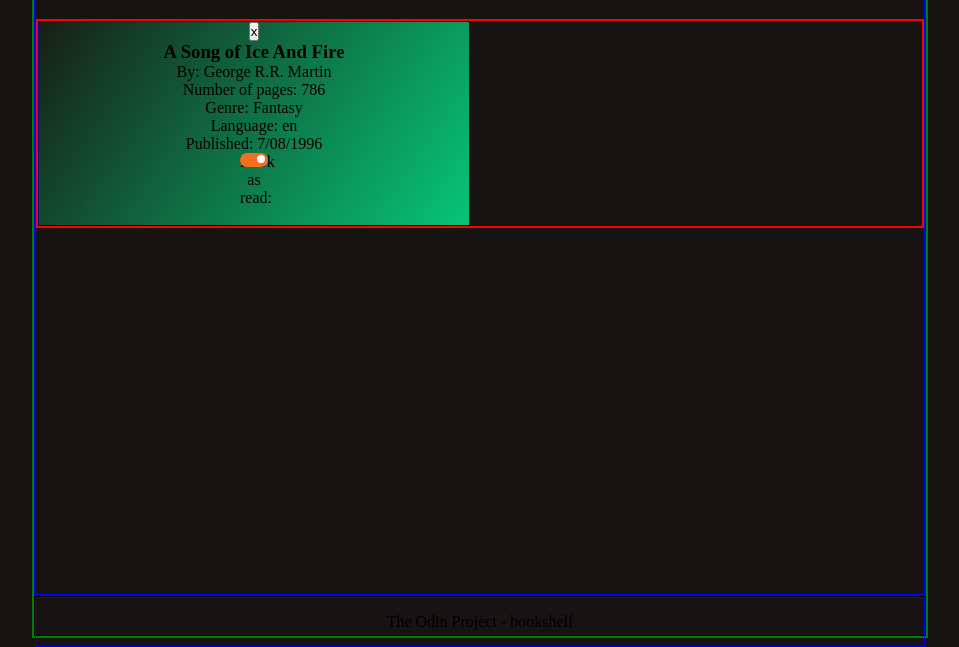
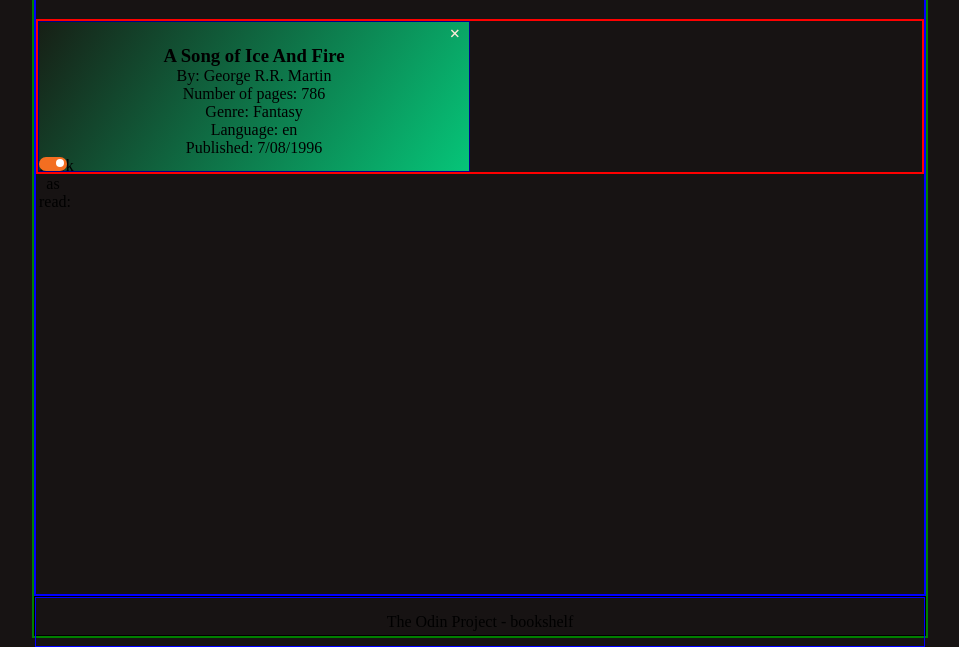
Before and after one commit to Thibault-be/library, a plain HTML site: page index.html in a window 1280 px wide. Shown: the part 162-809 px from the top of the page, without its empty margins (160-1119 px from the left). Drawn offline with Linux system fonts and the light colour scheme.

Commit message:
Add styling to remove book button

```diff
--- a/script.js
+++ b/script.js
@@ -95,7 +95,7 @@ function createCard(book) {
 
   const removeBookBtn = document.createElement("button");
   removeBookBtn.classList.add("remove-book-button");
-  removeBookBtn.textContent = "x";
+  removeBookBtn.textContent = "+";
 
   const newTitle = document.createElement("h3");
   newTitle.classList.add("book-title");
@@ -121,24 +121,12 @@ function createCard(book) {
   newPublished.classList.add("published");
   newPublished.textContent = "Published: " + book.published;
 
-  // now:
-  //             <label for="toggle">Mark as read:</label>
-  //             <input type="checkbox" name="toggle" id="toggle" />
-  // to be:
-  //       <label class="switch" for="toggle"
-  //         >Mark as read:
-  //         <input type="checkbox" name="toggle" id="toggle" />
-  //         <span class="slider round"></span>
-  //       </label>
-
   const readLabel = document.createElement("label");
   readLabel.setAttribute(
     "for",
     `toggle-${book.title.toLowerCase().split(" ").join("-")}`
   );
   readLabel.textContent = "Mark as read: ";
-
-  //new
   readLabel.classList.add("switch");
 
   const readCheckbox = document.createElement("input");
@@ -146,21 +134,26 @@ function createCard(book) {
   readCheckbox.name = `toggle-${book.title.toLowerCase().split(" ").join("-")}`;
   readCheckbox.id = `toggle-${book.title.toLowerCase().split(" ").join("-")}`;
 
-  //new
   const sliderSpan = document.createElement("span");
   sliderSpan.classList.add("slider", "round");
 
   readLabel.appendChild(readCheckbox);
-  //new
   readLabel.appendChild(sliderSpan);
 
   if (book.read === "yes") {
+    console.log("book is read");
     readCheckbox.checked = true;
     readCheckbox.classList.add("read");
+
+    //new
+    newCard.classList.add("read");
+    console.log(readCheckbox.classList);
     numberOfReadBooks.textContent = Number(numberOfReadBooks.textContent) + 1;
   } else {
     readCheckbox.checked = false;
     readCheckbox.classList.add("unread");
+    //new
+    newCard.classList.add("read");
     numberOfUnreadBooks.textContent =
       Number(numberOfUnreadBooks.textContent) + 1;
   }
@@ -204,8 +197,13 @@ function removeFromBooksArray(bookTitle) {
 
 function removeBookBtnListener(removeBookBtn) {
   const bookCard = removeBookBtn.parentElement;
+  console.log(bookCard);
   const bookTitle = bookCard.children[1].textContent;
-  const bookReadStatus = bookCard.children[8].classList[0]; //read or unread
+  console.log(bookCard.children);
+  // const bookReadStatus = bookCard.children[8].classList[0]; //read or unread  - old
+  //new
+  //const bookReadStatus = bookCard.classList[0]; //read or unread
+
   removeFromBooksArray(bookTitle);
   bookCard.remove();
   yourNumbers();
@@ -278,3 +276,6 @@ formCloseBtn.addEventListener("click", () => {
   formLanguage.placeholder = "Language";
   modal.close();
 });
+// ************************************
+// book counting werkt niet meer
+// ************************************
--- a/style.css
+++ b/style.css
@@ -99,6 +99,9 @@ main {
 }
 
 .card {
+  display: flex;
+  flex-direction: column;
+
   border: 1px solid darkblue;
   position: relative;
 
@@ -108,6 +111,23 @@ main {
     rgba(3, 227, 138, 0.8547794117647058) 0%,
     rgba(23, 31, 21, 1) 100%
   );
+}
+
+.remove-book-button {
+  background-color: transparent;
+  color: antiquewhite;
+  font-size: 20px;
+  align-self: flex-end;
+  margin-right: 8px;
+  border: none;
+  transform: rotate(45deg);
+}
+
+.remove-book-button:hover {
+  cursor: pointer;
+  transform: scale(1.3) rotate(135deg);
+  transition: all 0.3s ease-in-out 0s;
+  color: white;
 }
 
 /****************************
```
